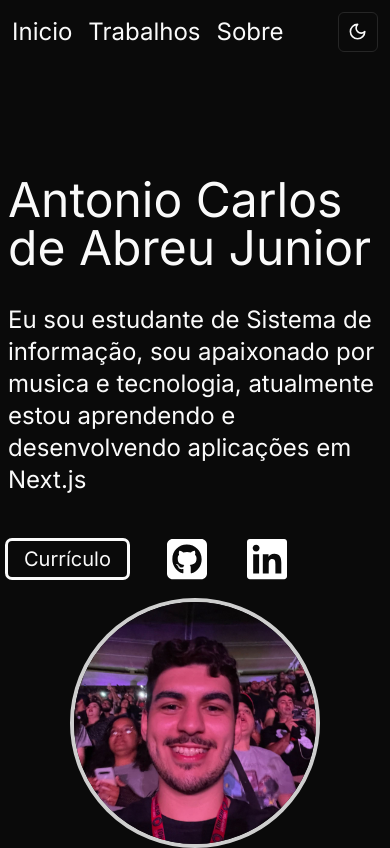
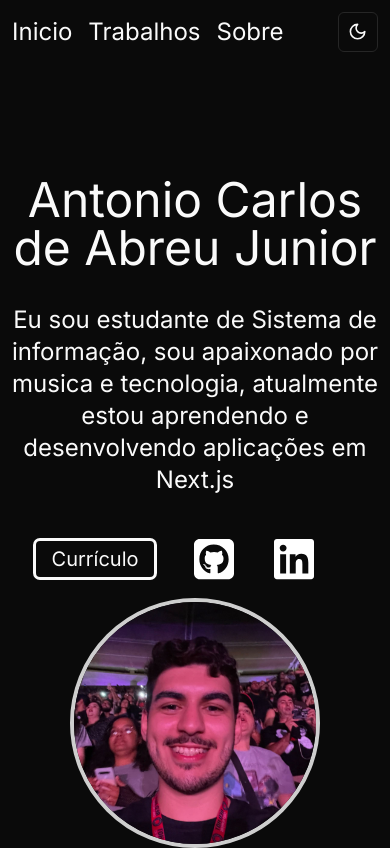
Before and after one commit to Acaj0/portifolio-antonio, a Next.js app: page / in a window 390 px wide. Built offline with nearby package versions, Linux system fonts and the light colour scheme.

Commit message:
layout optmization for mobile

```diff
--- a/src/app/page.tsx
+++ b/src/app/page.tsx
@@ -8,13 +8,13 @@ export default function Home() {
       <div className="lg:mx-36 mx-2 flex mt-28 flex-col">
         <div className=" flex lg:flex-row flex-col min-w-fill">
           <div className=" flex flex-col">
-            <h1 className="text-5xl">Antonio Carlos de Abreu Junior</h1>
-            <span className=" mt-8 text-wrap text-left text-2xl lg:min-w-fit">
+            <h1 className="text-5xl md:text-left text-center">Antonio Carlos de Abreu Junior</h1>
+            <span className=" mt-8 text-wrap text-center md:text-left text-2xl lg:min-w-fit">
               Eu sou estudante de Sistema de informação, sou apaixonado por
               musica e tecnologia, atualmente estou aprendendo e desenvolvendo
               aplicações em Next.js
             </span>
-            <div className="flex flex-row mt-10 gap-10 text-center items-center ">
+            <div className="flex flex-row mt-10 gap-10 text-center items-center md:justify-start justify-center">
               <a className="cursor-pointer h-9 outline px-4 text-center flex items-center hover:bg-black hover:text-white dark:hover:bg-white transition ease-in-out delay-50 hover:-translate-y-1 hover:scale-110 duration-300 dark:hover:text-black rounded text-xl">
                 Currículo
               </a>
```
